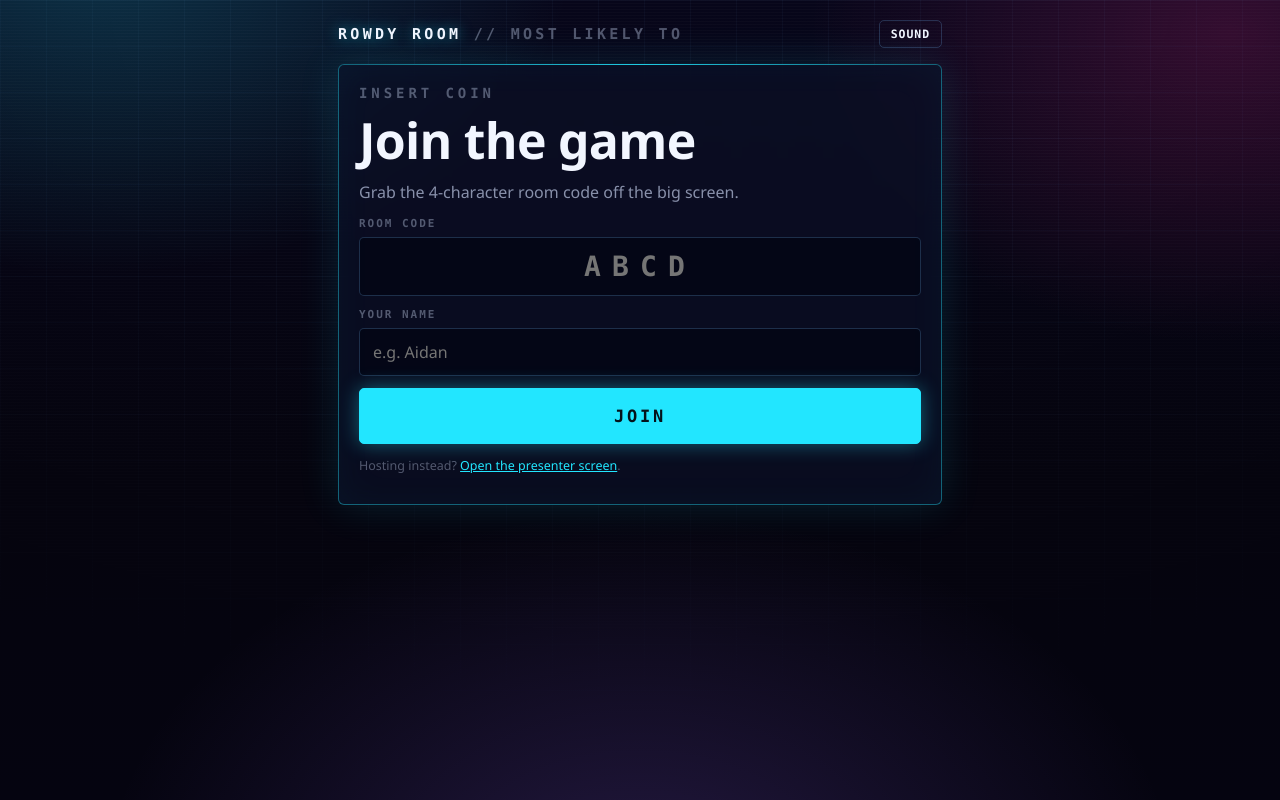
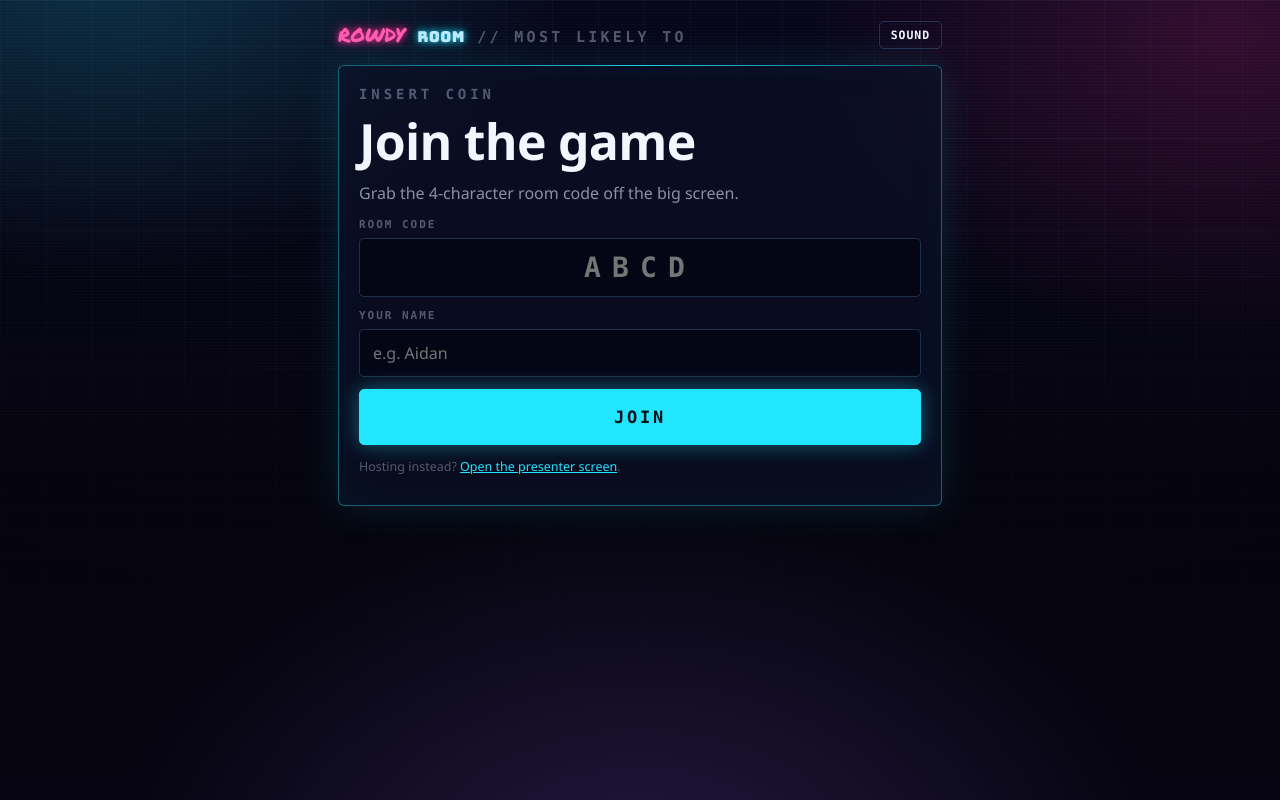
Before and after one commit to aidanavila63/rowdy-room, a website: page most-likely-to/index.html in a window 1280 px wide. Drawn offline with Linux system fonts and the light colour scheme.

Commit message:
Add files via upload

```diff
--- a/most-likely-to/index.html
+++ b/most-likely-to/index.html
@@ -13,7 +13,7 @@
 <div class="wrap narrow">
 
   <div class="brandline">
-    <a class="brand" href="/" style="text-decoration:none">ROWDY ROOM <span>// MOST LIKELY TO</span></a>
+    <a class="brand" href="/" style="text-decoration:none"><span class="brand-rowdy">ROWDY</span> <span class="brand-room">ROOM</span> <span>// MOST LIKELY TO</span></a>
     <div class="grow"></div>
     <button class="ghost mini" id="btnSfx" title="Sound effects">Sound</button>
     <span class="pill hidden" id="status" data-s="connecting"><i class="dot"></i><span class="txt">Connecting…</span></span>
```
Also changed, not shown: most-likely-to/present.html (+1 -1 lines).
